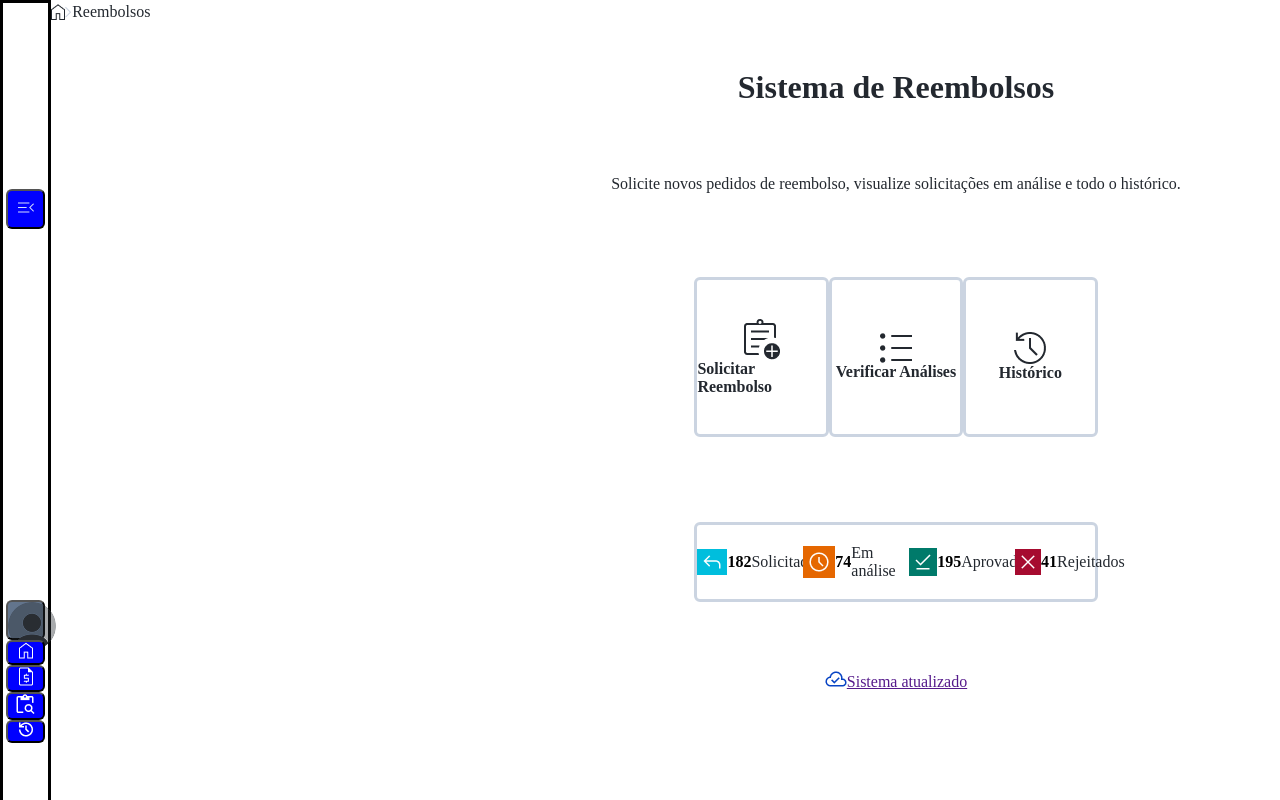
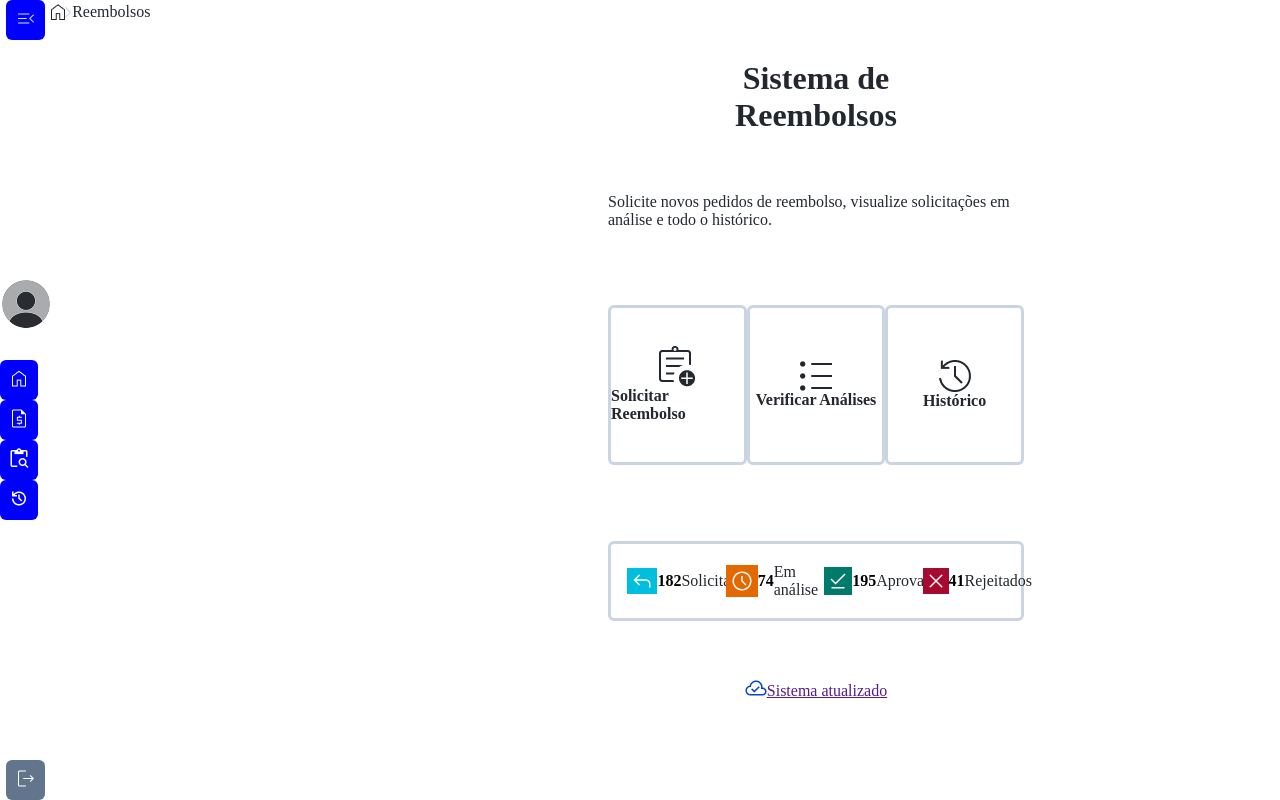
Before and after one commit to Ldcastro-2/projeto-sispar, a React (Vite) app: page /reembolso in a window 1280 px wide. Shown: the top 800 px of the page. Built offline with nearby package versions, Linux system fonts and the light colour scheme; a web font is replaced by a local one.

Commit message:
terminando a pagina de reembolso precisando de alguns ajustes

```diff
--- a/src/App.jsx
+++ b/src/App.jsx
@@ -4,6 +4,7 @@ import Reembolsos from "./Components/reembolsos/Reembolsos.jsx";
 import Solicitacao from "./Components/solicitacao/Solicitacao.jsx";
 
 import "./global.scss";
+
 
 function App() {
   return (
--- a/src/Components/login/Login.jsx
+++ b/src/Components/login/Login.jsx
@@ -35,8 +35,10 @@ function Login() {
             <a href="a" className={styles.forgotPassword}>Esqueci minha senha</a>
 
           <div className= {styles.boxButton}>
+
             <button onClick={irParaReembolsos} className={styles.buttonPrimary} >Entrar</button>
             <button className={styles.buttonSecondary}>Criar Conta</button>
+
           </div>
         </form>
       </section>
--- a/src/Components/login/Login.module.scss
+++ b/src/Components/login/Login.module.scss
@@ -66,9 +66,9 @@ input{
     justify-content: space-evenly;
 }
 
-button{
+Button{
     width: 5vw;
-    height: 4vh;
+    height: 5vh;
     border-radius: 6px;
     font-family: 1rem;
     font-weight: bold;
--- a/src/Components/navebar/NaveBar.jsx
+++ b/src/Components/navebar/NaveBar.jsx
@@ -14,33 +14,32 @@ function NaveBar() {
 
   return (
     <nav className={styles.naveBarEstilo}>
-      <button>
+
+      <button className={styles.imgFechar}>
         <img src={ImgFechar} alt="Botão abrir e fechar" />
       </button>
 
       <section className={styles.sectionNaveBar}>
-        <div>
-        <button className={styles.buttonPerfil} onClick={() => {navigate("/reembolsos");}}>
-           <img src={ImgPerfil} alt="Botão Perfil" />
-          </button>
+        <img src={ImgPerfil} alt="Botão Perfil" />
 
+      <div className= {styles.divButtonNavebar} >
 
-          <button onClick={() => {navigate("/reembolsos");}}>
+        <button className={styles.imgHome} onClick={() => {navigate("/reembolsos");}}>
            <img src={BHome} alt="Botão abrir e fechar" />
           </button>
 
-          <button onClick={() => {navigate("/solicitacao");}}>
-
+          <button className={styles.imgReembolso} onClick={() => {navigate("/solicitacao");}}>
             <img src={BReembolso} alt="Botão abrir e fechar" />
           </button>
 
-          <button onClick={() => {navigate("/reembolsos");}}>
+          <button className={styles.imgPesquisa} onClick={() => {navigate("/reembolsos");}}>
             <img src={BPesquisa} alt="Botão abrir e fechar" />
           </button>
 
-         <button onClick={() => {navigate("/solicitacao");}}>
+         <button className={styles.imgHistorico} onClick={() => {navigate("/solicitacao");}}>
             <img src={BHistórico} alt="Botão abrir e fechar" />
           </button>
+
         </div>
 
       </section>
--- a/src/Components/navebar/NaveBar.module.scss
+++ b/src/Components/navebar/NaveBar.module.scss
@@ -1,37 +1,39 @@
 .naveBarEstilo{
-    border: solid black;
-    height: 180vh;
+
+    height: 100vh;
     width: 4vw;
     display: flex;
     flex-direction: column;
     align-items: center;
-    justify-content: space-around;
+    justify-content: space-between;
 }
 
 .sectionNaveBar{
     //border: solid red;
+    width: 100%;
+    height: 30vh;
     display: flex;
     flex-direction: column;
-    height: 30vh;
     justify-content: space-between;
     align-items: center;
 
-    div{
+    .divButtonNavebar{
         width: 100%;
-        height: 20%;
+        height: 20vh;
         display: flex;
         flex-direction: column;
-        //border: solid green;
-        justify-content: space-evenly;
-        align-items: center;
+        justify-content: space-between;
+
     }
 
 }
 
-button{
+.imgFechar{
     background-color: blue;
     width: 3vw;
     height: 5vh;
+    border-radius: 6px;
+    border: none;
 
 }
 
@@ -39,10 +41,50 @@ button{
     background-color:#63758D ;
     width: 3vw;
     height: 5vh;
+    border-radius: 6px;
+    border: none;
+}
+
+.imgHome{
+    background-color: blue;
+    width: 3vw;
+    height: 5vh;
+    border-radius: 6px;
+    border: none;
+}
+
+.imgReembolso{
+    background-color: blue;
+    width: 3vw;
+    height: 5vh;
+    border-radius: 6px;
+    border: none;
+
+}
+
+.imgPesquisa{
+    background-color: blue;
+    width: 3vw;
+    height: 5vh;
+    border-radius: 6px;
+    border: none;
+
+}
+
+.imgHistorico{
+    background-color: blue;
+    width: 3vw;
+    height: 5vh;
+    border-radius: 6px;
+    border: none;
+
 }
 
 .buttonSair{
     background-color:#63758D ;
     width: 3vw;
     height: 5vh;
+    border-radius: 6px;
+    border: none;
+
 }
--- a/src/Components/reembolsos/Reembolsos.jsx
+++ b/src/Components/reembolsos/Reembolsos.jsx
@@ -74,7 +74,7 @@ function Reembolsos() {
 
         <section className={styles.containerSistema}>
           <img className={styles.imgSistema} src={Sistema} alt="" />
-          <a href="">Sistema atualizado</a>
+          <a className={styles.sistemaAtualizado} href="">Sistema atualizado</a>
         </section>
 
 
--- a/src/Components/reembolsos/Reembolsos.module.scss
+++ b/src/Components/reembolsos/Reembolsos.module.scss
@@ -3,12 +3,10 @@
 }
 header{
     display: flex;
-    justify-content: space-between;
+    justify-content: space-evenly;
     align-items: center;
-    //border: solid red;
     width: 6vw;
     height: 3vh;
-
 
     p{
         font-size: 1rem;
@@ -17,16 +15,17 @@ header{
 }
 
 .mainReembolsos{
+    width: 70vw;
     height: 95vh;
-    //background-color: greenyellow;
     display: flex;
     flex-direction: column;
     justify-content: space-evenly;
+    align-items: center;
     padding-left: 30rem ;
 
     h1{
         font-size: 2rem;
-        font-weight: 700;
+        font-weight: 600;
         color: #23282F;
         font-weight: bold;
        }
@@ -38,14 +37,12 @@ header{
     }
 
 
-
-
 .containerCards{
 
     display: flex;
     justify-content: space-between;
-    width: 70%;
-
+    width: 100%;
+    align-items: center;
 }
 
 .card1{
@@ -107,13 +104,14 @@ header{
 
 .containerDados{
     border: solid #CBD4E1;
-    width: 70%;
+    width: 100%;
     height: 10vh;
     display: flex;
-    justify-content: space-between;
+    justify-content: space-evenly;
     align-items: center;
     border-radius: 6px;
     margin-top: 1rem;
+
     div{
 
         display: flex;
@@ -149,12 +147,11 @@ header{
     display: flex;
     border: solid #0844C4;
     display: flex;
-    justify-content: space-between;
-    margin-top: 2rem;
+    justify-content: space-evenly;
+    margin-top: 1rem;
 
 }
 
 
 
-
 }
--- a/src/Components/solicitacao/Solicitacao.jsx
+++ b/src/Components/solicitacao/Solicitacao.jsx
@@ -3,6 +3,8 @@ import NaveBar from "../navebar/NaveBar.jsx"
 function solicitacao(){
     return(
       <>
+      <NaveBar/>
+
       <h1>Olá eu sou o Componente de Solicitação</h1>
       </>
     );
```
